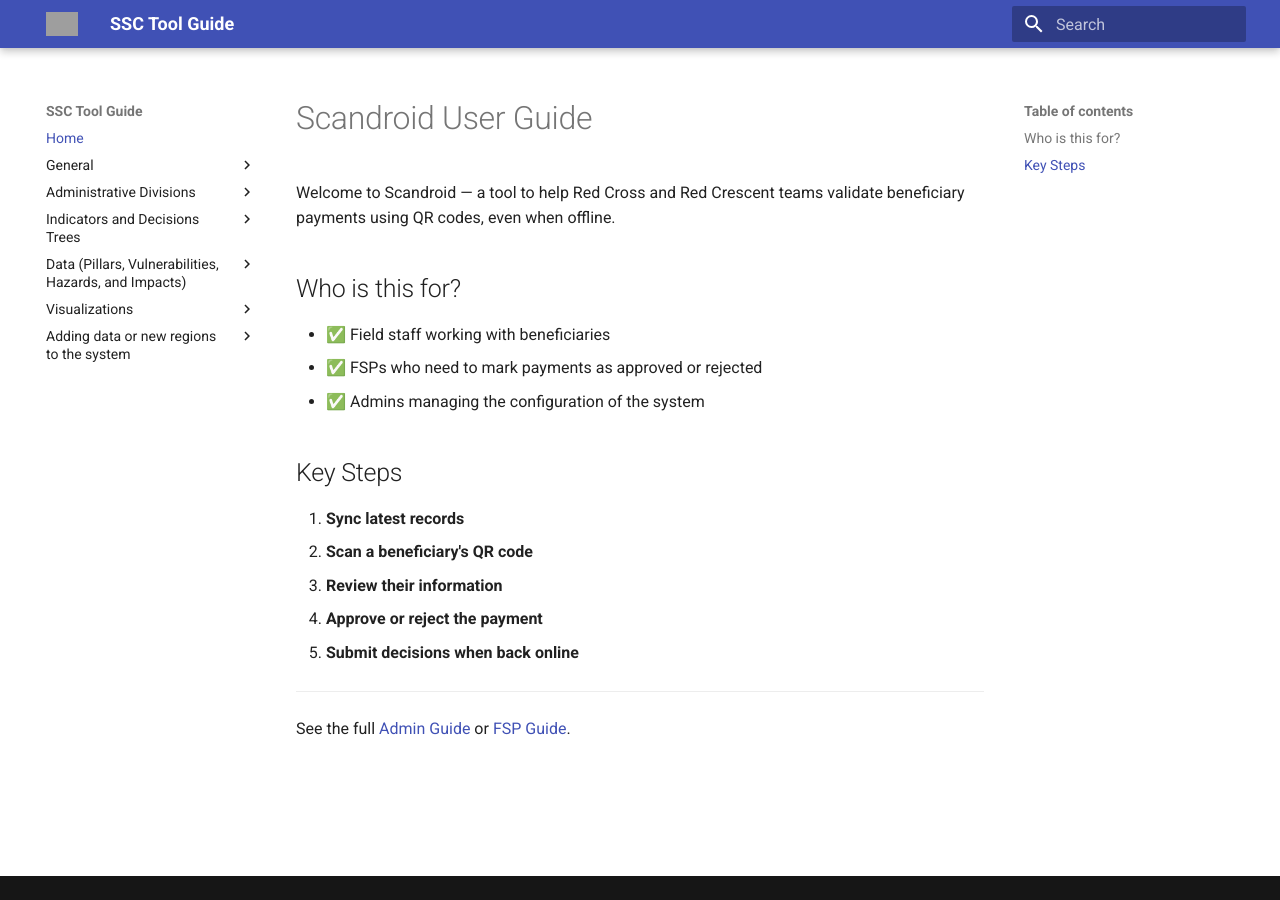
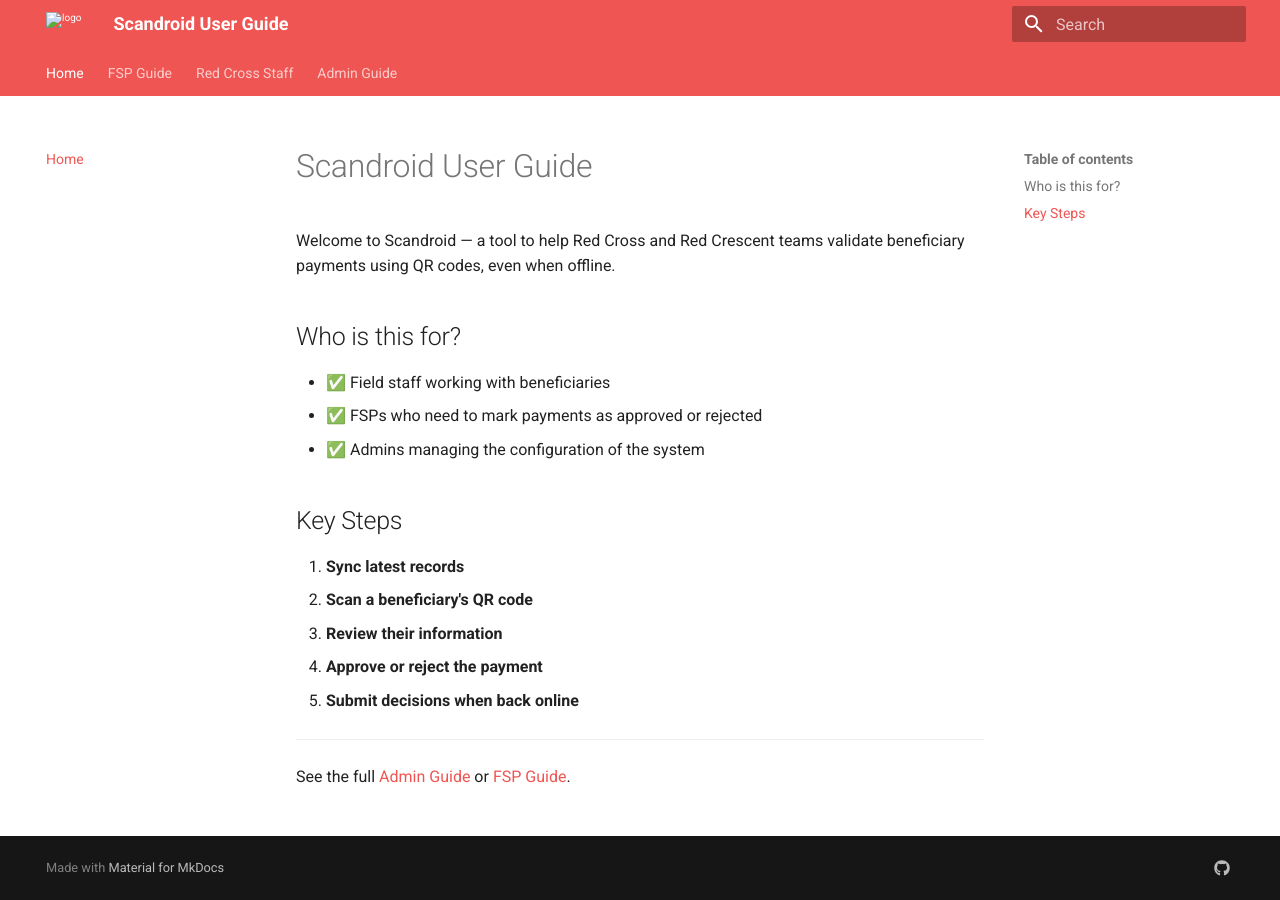
Before and after one commit to jackwharrison/scandroid-user-guide, an MkDocs documentation site: the page built from docs/index.md, in a window 1280 px wide. Built offline with MkDocs 1.6.1 and Material for MkDocs 9.7.7, drawn with Linux system fonts in a browser that asks for light colours; plug-ins that fetch from the network failed and are left out; grey boxes are pictures that could not be loaded.

Commit message:
Update mkdocs.yml

```diff
--- a/mkdocs.yml
+++ b/mkdocs.yml
@@ -1,72 +1,31 @@
+site_name: Scandroid User Guide
+theme:
+  name: material
+  favicon: docs/assets/favicon.ico
+  logo: docs/assets/scandroid_banner.png
+  palette:
+    scheme: default
+    primary: red
+    accent: deep orange
+  font:
+    text: Roboto
+    code: Roboto Mono
+  features:
+    - navigation.instant
+    - navigation.top
+    - navigation.tabs
 
-site_name: SSC Tool Guide
-site_url: https://jackwharrison.github.io/ssc-tool/
-extra_css:
-  - stylesheets/extra.css
-
-markdown_extensions:
-  - attr_list
-  - def_list
-  - md_in_html
-  - toc:
-        permalink : true
-        permalink_title: Specific link to this section
-  - admonition
-  - pymdownx.emoji:
-      emoji_index: !!python/name:material.extensions.emoji.twemoji
-      emoji_generator: !!python/name:material.extensions.emoji.to_svg
-  - pymdownx.details
-  - pymdownx.superfences
-
-plugins:
-  - privacy
-  - search
-  - glightbox
-
-theme:
-    name: material
-    language: en
-    palette:
-      primary: custom
-    logo: assets/img/510Logo.png
-    favicon: assets/img/favicon.ico
-    features:
-      - navigation.top
-      - navigation.instant
-      - navigation.instant.progress
+nav:
+  - Home: index.md
+  - FSP Guide: fsp-guide.md
+  - Red Cross Staff: red-cross-staff.md
+  - Admin Guide: admin-guide.md
 
 extra:
-  generator: false
-#   alternate:
-#     - name: English
-#       link: /
-#       lang: en
-#     - name: Nederlands
-#       link: /nl/
-#       lang: nl
+  social:
+    - icon: fontawesome/brands/github
+      link: https://github.com/jackwharrison/scandroid
 
-nav:
-    - 'Home': 'index.md'
-    - 'General':
-      - 'Intro to the SSC': 'general/page1.md'
-      - 'Pillar 1 - The Shelter': 'general/page2.md'
-      - 'Pillar 2 - Inside The Shelter': 'general/page3.md'
-      - 'Pillar 3 - Outside The Shelter': 'general/page4.md'
-      - 'Default Decision Tree': 'general/page5.md'
-    - 'Administrative Divisions':
-      - 'Administrative Regions': 'administrative_regions/page1.md'
-      - 'ADM1 to ADM3': 'administrative_regions/page2.md'
-      - 'ADM0 (Country)': 'administrative_regions/page3.md'
-    - 'Indicators and Decisions Trees' :
-      - 'Indicator Bank': 'indicators_and_decision_trees/page1.md'
-      - 'Hazard Indicators': 'indicators_and_decision_trees/page2.md'
-      - 'Impact Indicators': 'indicators_and_decision_trees/page3.md'
-      - 'Decision Trees': 'indicators_and_decision_trees/page4.md'
-    - ' Data (Pillars, Vulnerabilities, Hazards, and Impacts)' :
-      - 'Data': 'data/page1.md'
-    - ' Visualizations' :
-      - 'Visualizations': 'visualizations/page1.md'
-    - 'Adding data or new regions to the system':
-      - 'Adding a new country': 'customization/page1.md'
-      - 'Adding indicators': 'customization/page2.md'
-      - 'Adding data': 'customization/page3.md'
+extra_footer:
+  - Developed by 510 @ The Netherlands Red Cross
+  - If you need support, contact [jharrison@redcross.nl](mailto:jharrison@redcross.nl)
```
